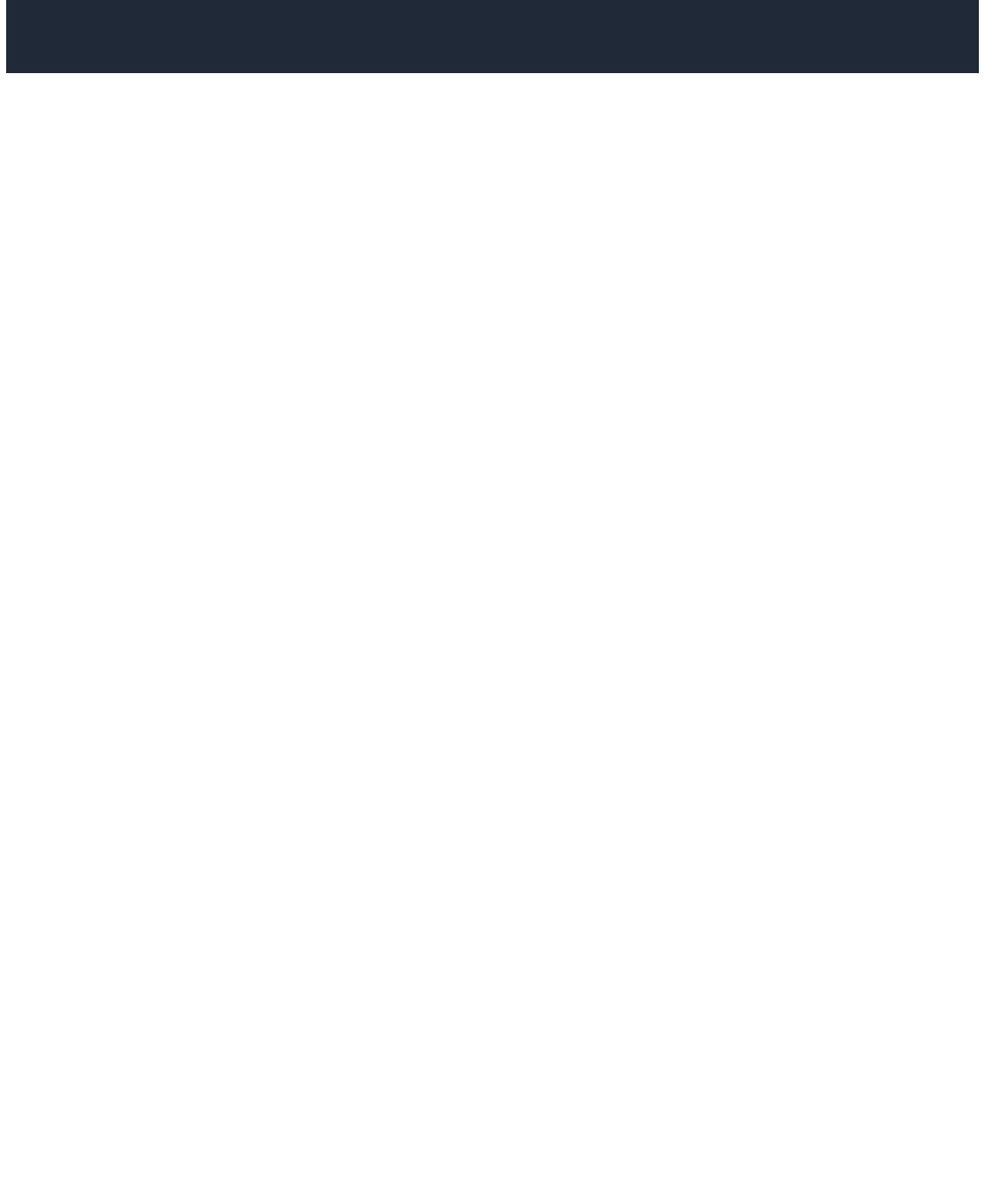
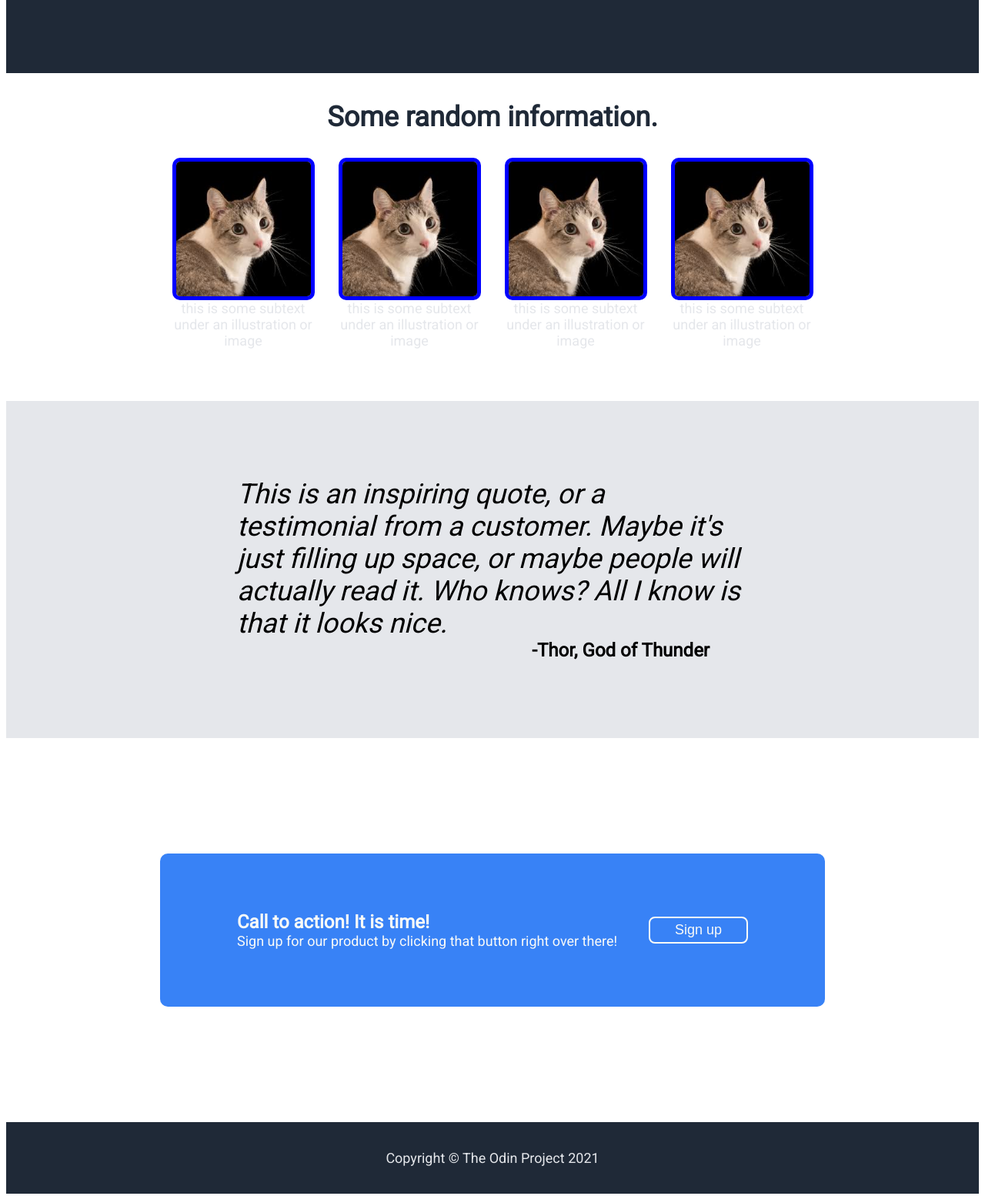
Before and after one commit to wtsai89/odin-landing-page, a plain HTML site: page index.html in a window 1280 px wide. Shown: the part 420-1974 px from the top of the page at 77% size. Before the commit the page ends 800 px from the top, so only its background shows below. Drawn offline with Linux system fonts and the light colour scheme.

Commit message:
finish the rest of the sections

```diff
--- a/index.html
+++ b/index.html
@@ -29,9 +29,49 @@
                 <div class="hero-second">This website has some subtext that goes under the main title. It's a smaller font and the color is lower contrast</div>
                 <button>Sign up</button>
             </div>
-            <img src="cat.jpeg">
+            <img src="cat.jpeg" alt="cat">
         </div>
         <div></div>
     </div>
+    <div class="section-two">
+        <div class="info-header">Some random information.</div>
+        <div class="info-row">
+            <div class="info">
+                <img src="cat.jpeg" alt="cat">
+                <div class="info-text">this is some subtext under an illustration or image</div>
+            </div>
+
+            <div class="info">
+                <img src="cat.jpeg" alt="cat">
+                <div class="info-text">this is some subtext under an illustration or image</div>
+            </div>
+
+            <div class="info">
+                <img src="cat.jpeg" alt="cat">
+                <div class="info-text">this is some subtext under an illustration or image</div>
+            </div>
+
+            <div class="info">
+                <img src="cat.jpeg" alt="cat">
+                <div class="info-text">this is some subtext under an illustration or image</div>
+            </div>
+        </div>
+    </div>
+    <div class="section-three">
+        <p>This is an inspiring quote, or a testimonial from a customer. Maybe it's just filling up space, or maybe people will actually read it. Who knows? All I know is that it looks nice.</p>
+        <div class="quoter">-Thor, God of Thunder</div>
+    </div>
+    <div class="section-four">
+        <div class="call">
+            <div class="call-text">
+                <div class="c1">Call to action! It is time!</div>
+                <div class="c2">Sign up for our product by clicking that button right over there!</div>
+            </div>
+            <button>Sign up</button>
+        </div>
+    </div>
+    <div class="footer">
+        <div>Copyright © The Odin Project 2021</div>
+    </div>
 </body>
 </html>
--- a/styles.css
+++ b/styles.css
@@ -31,7 +31,7 @@ a {
     font-size: 18px;
 }
 
-button {
+.hero button {
     background-color: #3882f6;
     color: #f9faf8;
     font-size: 18px;
@@ -64,3 +64,105 @@ button {
     height: 225px;
     width: 850px;
 }
+
+.section-two {
+    display: flex;
+    flex-direction: column;
+    align-items: center;
+    padding: 36px 0px;
+    gap: 32px;
+}
+
+.info-header {
+    font-size: 36px;
+    color: #1f2937;
+    font-weight: 900;
+}
+
+.info-row {
+    display: flex;
+    margin-bottom: 32px;
+    gap: 16px;
+}
+
+.info {
+    display: flex;
+    flex-direction: column;
+    align-items: center;
+    width: 200px;
+}
+
+.info-text {
+    color: #e5e7eb;
+    font-size: 18px;
+    text-align: center;
+}
+
+.info img {
+    width: 175px;
+    border: 5px solid blue;
+    border-radius: 10px;
+}
+
+.section-three {
+    background-color: #e5e7eb;
+    padding: 100px 300px;
+}
+
+p {
+    font-size: 36px;
+    font-style: italic;
+    color: light #1f2937;
+    margin: 0px;
+    padding: 0px;
+}
+
+.quoter {
+    font-size: 24px;
+    font-weight: bold;
+    color: light #1f2937;
+    text-align: end;
+    padding-right: 50px;
+}
+
+.section-four {
+    padding: 150px 200px;
+}
+
+.call {
+    background-color: #3882f6;
+    color: #f9faf8;
+    display: flex;
+    justify-content: space-between;
+    align-items: center;
+    padding: 75px 100px;
+    border-radius: 10px;
+}
+
+.c1 {
+    font-size: 24px;
+    font-weight: bold;
+    color: #f9faf8;
+}
+
+.c2 {
+    font-size: 18px;
+    color: #f9faf8;
+}
+
+.call button {
+    background-color: #3882f6;
+    color: #f9faf8;
+    font-size: 18px;
+    padding: 5px 32px;
+    border: 2px solid #f9faf8;
+    border-radius: 8px;
+}
+
+.footer {
+    background-color: #1F2937;
+    text-align: center;
+    font-size: 18px;
+    color: #e5e7eb;
+    padding: 36px 0px;
+}
```
